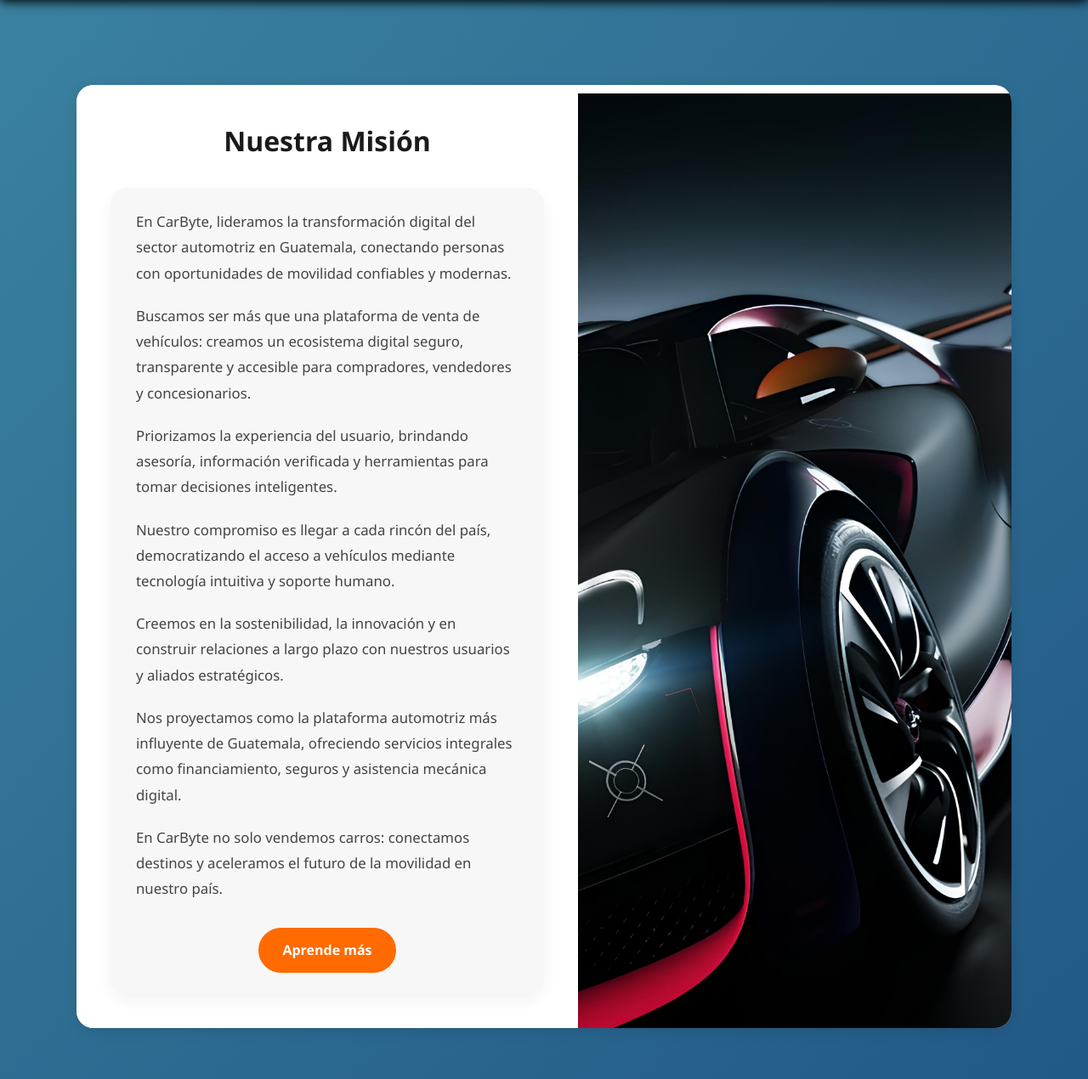
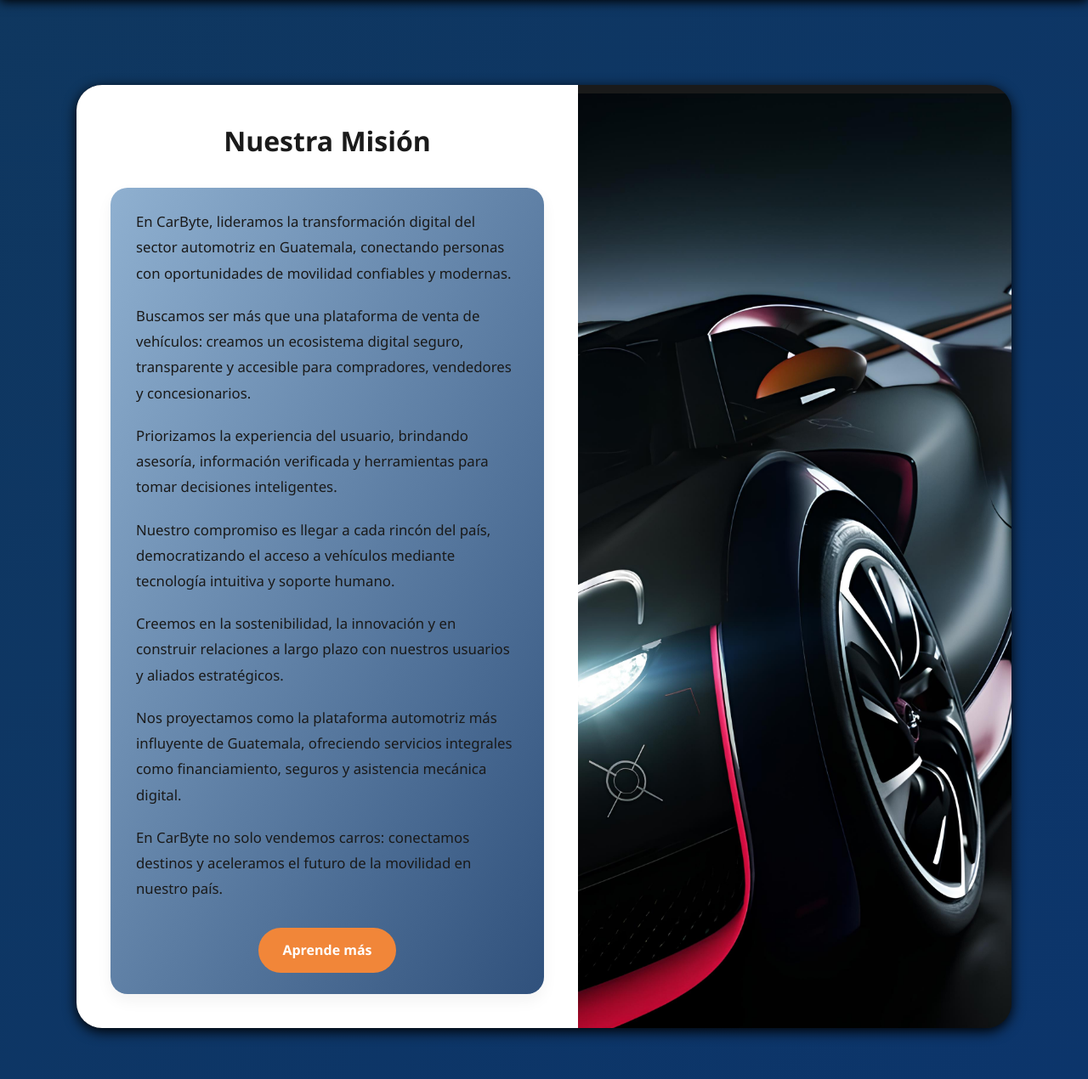
Before and after one commit to Luis-Borrayo/Proyecto-Web-CarByte, a PHP site: page /Mision.php in a window 1280 px wide. Shown: the part 70-1340 px from the top of the page at 85% size. Run offline with PHP 8.4, Linux system fonts and the light colour scheme.

Commit message:
Mision y Vision diseño de ambos

```diff
--- a/Mision.php
+++ b/Mision.php
@@ -15,7 +15,7 @@ session_start();
   <style>
     body {
       font-family: 'Segoe UI', Tahoma, Geneva, Verdana, sans-serif;
-      background: linear-gradient(to bottom right, #3b82a0, #225986);
+      background: linear-gradient(to bottom right,rgb(15, 55, 95),rgb(12, 53, 107));
       margin: 0;
       padding: 0;
     }
@@ -29,11 +29,11 @@ session_start();
     .contenedor-flex {
       display: flex;
       flex-wrap: wrap;
-      background-color: #fff;
-      border-radius: 20px;
-      box-shadow: 0 4px 15px rgba(0, 0, 0, 0.1);
+      background-color:  #1a1a1a;
+      border-radius: 30px;
+      box-shadow: 0 4px 15px rgb(0, 0, 0);
       max-width: 1100px;
-      width: 100%;
+      width: 120%;
       overflow: hidden;
     }
 
@@ -54,7 +54,7 @@ session_start();
     }
 
     .burbuja-contenido {
-      background-color: #f7f7f7;
+      background: linear-gradient(to bottom right,rgb(143, 176, 208),rgb(48, 81, 124));
       border-radius: 20px;
       padding: 25px 30px;
       box-shadow: 0 8px 18px rgba(0, 0, 0, 0.05);
@@ -63,13 +63,13 @@ session_start();
     .burbuja-contenido p {
       font-size: 1.05em;
       line-height: 1.8;
-      color: #444;
+      color: #1a1a1a;
       margin-bottom: 20px;
     }
 
     .btn-aprende-mas {
       display: block;
-      background-color: #ff6b00;
+      background-color:rgb(241, 134, 57);
       color: white;
       text-decoration: none;
       padding: 14px 28px;
```
Also changed, not shown: Vision.php (+5 -5 lines).
